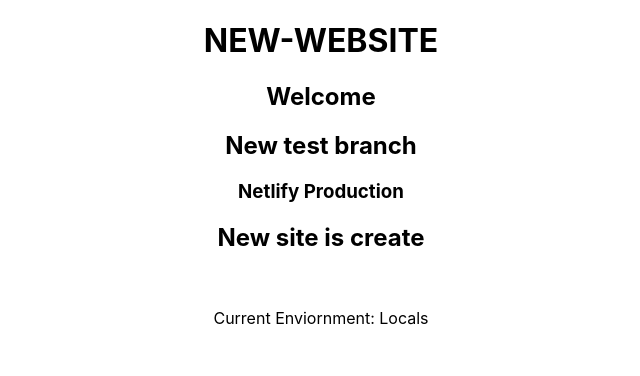
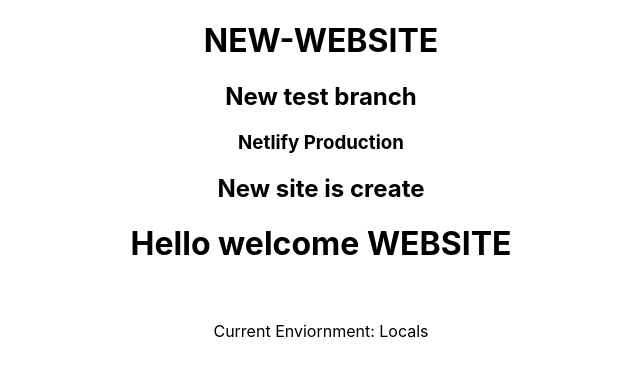
Before and after one commit to saurabhgola/testwebsite, a React (Create React App) app: page / in a window 1280 px wide. Shown: the top 376 px of the page, without its empty margins (319-959 px from the left). Built offline with nearby package versions, Linux system fonts and the light colour scheme.

Commit message:
new website

```diff
--- a/src/App.js
+++ b/src/App.js
@@ -5,10 +5,10 @@
   <>
     <div className="App">
       <h1>NEW-WEBSITE</h1>
-      <h2>Welcome</h2>
       <h2>New test branch</h2>
      <h3>Netlify Production</h3>
      <h2>New site is create</h2>
+     <h1>Hello welcome WEBSITE</h1>
       <br/>
       <p className="App-intro">Current Enviornment: {process.env.REACT_APP_ENVIORNMENT}</p>
  <br/>
```
